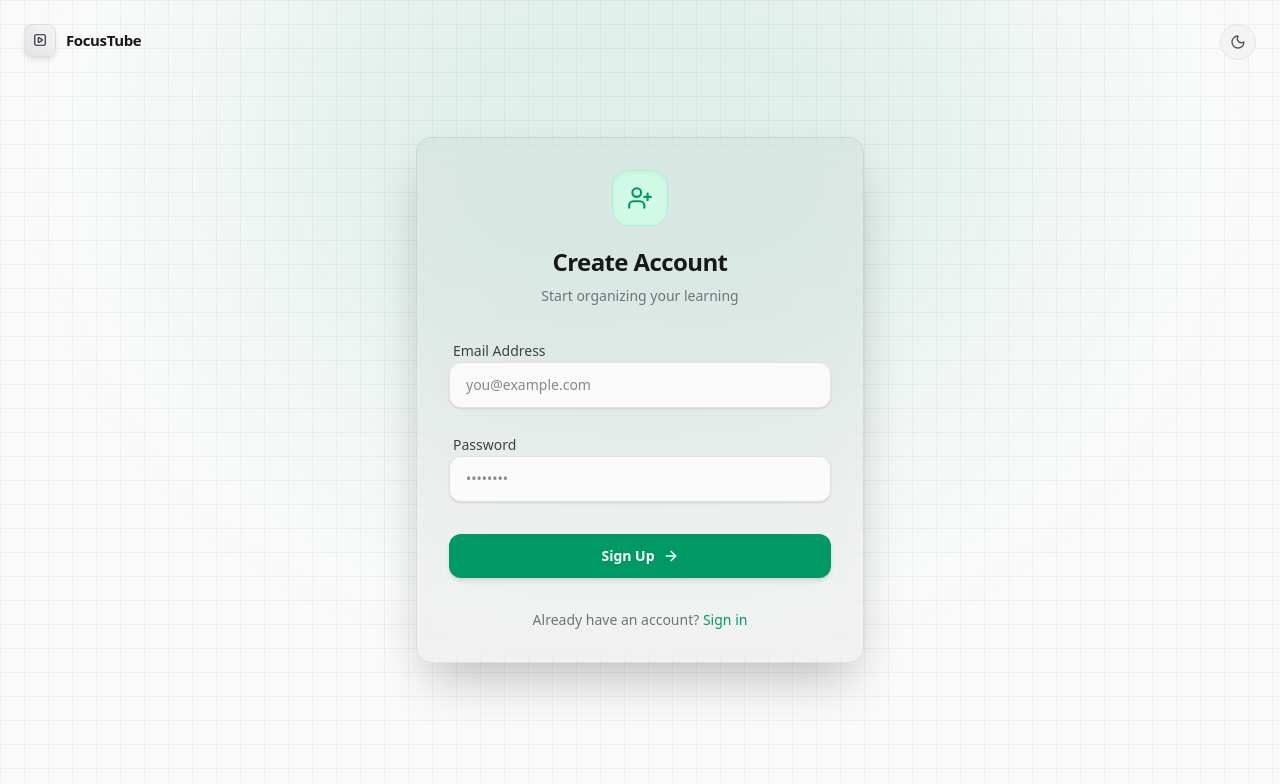
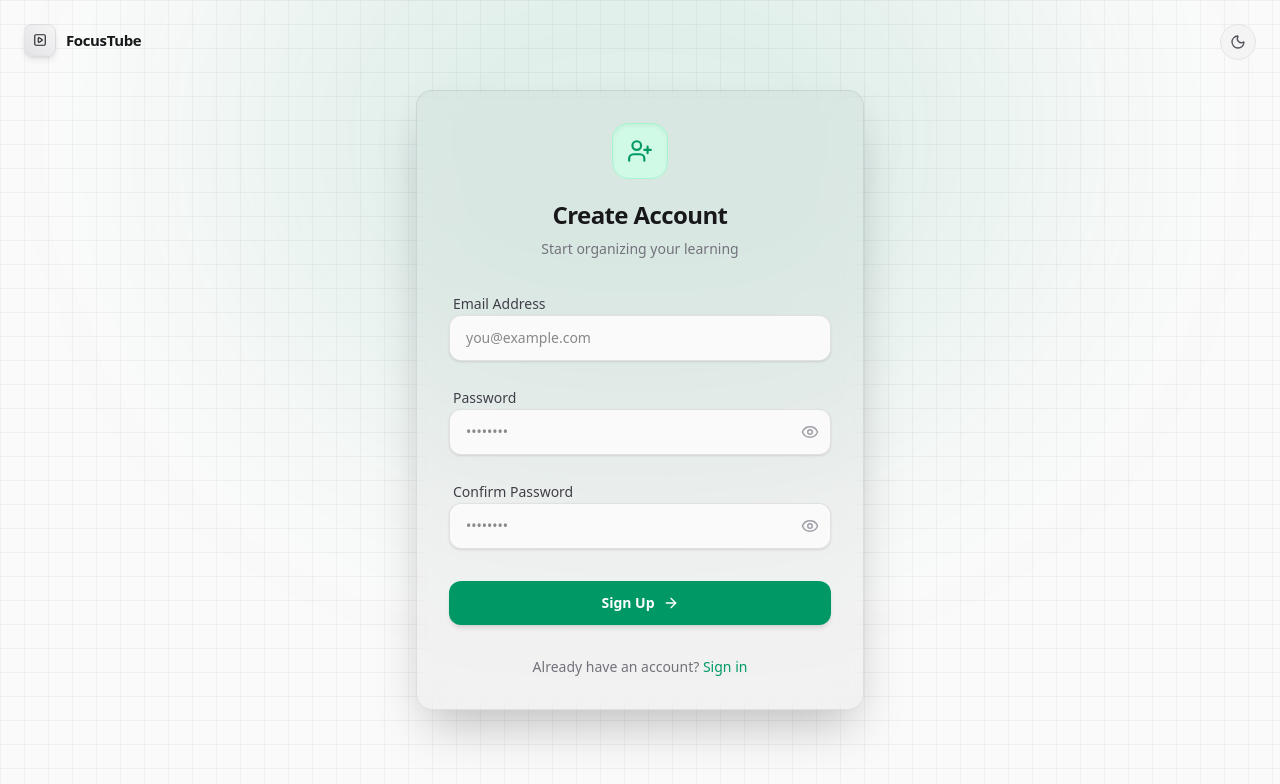
Before and after one commit to Pubudugunawardhana/youtube-collection-manager, a Next.js app in the folder frontend/: page /register in a window 1280 px wide. Shown: the top 784 px of the page. Built offline with nearby package versions, Linux system fonts and the light colour scheme; no server answers.

Commit message:
feat: implement authentication login and registration pages with form validation

```diff
--- a/frontend/src/app/login/page.tsx
+++ b/frontend/src/app/login/page.tsx
@@ -4,12 +4,13 @@ import { useState } from 'react';
 import { useRouter } from 'next/navigation';
 import Link from 'next/link';
 import api from '@/lib/axios';
-import { LogIn, PlaySquare, ArrowRight } from 'lucide-react';
+import { LogIn, PlaySquare, ArrowRight, Eye, EyeOff } from 'lucide-react';
 import { ThemeToggle } from '@/components/theme-toggle';
 
 export default function Login() {
   const [email, setEmail] = useState('');
   const [password, setPassword] = useState('');
+  const [showPassword, setShowPassword] = useState(false);
   const [error, setError] = useState('');
   const [loading, setLoading] = useState(false);
   const router = useRouter();
@@ -92,14 +93,23 @@ export default function Login() {
                 Forgot password?
               </Link>
             </div>
+            <div className="relative">
               <input
-              type="password"
-              className="w-full bg-zinc-50 dark:bg-black border border-black/10 dark:border-white/10 text-zinc-900 dark:text-white text-sm rounded-xl px-4 py-3 outline-none focus:border-blue-500 dark:focus:border-blue-500 focus:ring-1 focus:ring-blue-500 transition-all duration-300 shadow-sm dark:shadow-inner"
+                type={showPassword ? "text" : "password"}
+                className="w-full bg-zinc-50 dark:bg-black border border-black/10 dark:border-white/10 text-zinc-900 dark:text-white text-sm rounded-xl px-4 py-3 outline-none focus:border-blue-500 dark:focus:border-blue-500 focus:ring-1 focus:ring-blue-500 transition-all duration-300 shadow-sm dark:shadow-inner pr-12"
                 value={password}
                 onChange={(e) => setPassword(e.target.value)}
                 required
                 placeholder="••••••••"
               />
+              <button
+                type="button"
+                onClick={() => setShowPassword(!showPassword)}
+                className="absolute right-3 top-1/2 -translate-y-1/2 text-zinc-400 hover:text-zinc-600 dark:hover:text-zinc-300 transition-colors focus:outline-none"
+              >
+                {showPassword ? <EyeOff size={18} /> : <Eye size={18} />}
+              </button>
+            </div>
           </div>
 
           <div className="pt-4">
--- a/frontend/src/app/register/page.tsx
+++ b/frontend/src/app/register/page.tsx
@@ -4,12 +4,15 @@ import { useState } from 'react';
 import { useRouter } from 'next/navigation';
 import Link from 'next/link';
 import api from '@/lib/axios';
-import { UserPlus, PlaySquare, ArrowRight } from 'lucide-react';
+import { UserPlus, PlaySquare, ArrowRight, Eye, EyeOff } from 'lucide-react';
 import { ThemeToggle } from '@/components/theme-toggle';
 
 export default function Register() {
   const [email, setEmail] = useState('');
   const [password, setPassword] = useState('');
+  const [confirmPassword, setConfirmPassword] = useState('');
+  const [showPassword, setShowPassword] = useState(false);
+  const [showConfirmPassword, setShowConfirmPassword] = useState(false);
   const [error, setError] = useState('');
   const [loading, setLoading] = useState(false);
   const router = useRouter();
@@ -17,6 +20,12 @@ export default function Register() {
   const handleSubmit = async (e: React.FormEvent) => {
     e.preventDefault();
     setError('');
+
+    if (password !== confirmPassword) {
+      setError('Passwords do not match');
+      return;
+    }
+
     setLoading(true);
 
     try {
@@ -87,14 +96,44 @@ export default function Register() {
           </div>
           <div className="space-y-1.5 pt-2">
             <label className="text-sm font-medium text-zinc-700 dark:text-zinc-300 ml-1">Password</label>
+            <div className="relative">
               <input
-              type="password"
-              className="w-full bg-zinc-50 dark:bg-black border border-black/10 dark:border-white/10 text-zinc-900 dark:text-white text-sm rounded-xl px-4 py-3 outline-none focus:border-emerald-500 dark:focus:border-emerald-500 focus:ring-1 focus:ring-emerald-500 transition-all duration-300 shadow-sm dark:shadow-inner"
+                type={showPassword ? "text" : "password"}
+                className="w-full bg-zinc-50 dark:bg-black border border-black/10 dark:border-white/10 text-zinc-900 dark:text-white text-sm rounded-xl px-4 py-3 outline-none focus:border-emerald-500 dark:focus:border-emerald-500 focus:ring-1 focus:ring-emerald-500 transition-all duration-300 shadow-sm dark:shadow-inner pr-12"
                 value={password}
                 onChange={(e) => setPassword(e.target.value)}
                 required
                 placeholder="••••••••"
               />
+              <button
+                type="button"
+                onClick={() => setShowPassword(!showPassword)}
+                className="absolute right-3 top-1/2 -translate-y-1/2 text-zinc-400 hover:text-zinc-600 dark:hover:text-zinc-300 transition-colors focus:outline-none"
+              >
+                {showPassword ? <EyeOff size={18} /> : <Eye size={18} />}
+              </button>
+            </div>
+          </div>
+
+          <div className="space-y-1.5 pt-2">
+            <label className="text-sm font-medium text-zinc-700 dark:text-zinc-300 ml-1">Confirm Password</label>
+            <div className="relative">
+              <input
+                type={showConfirmPassword ? "text" : "password"}
+                className="w-full bg-zinc-50 dark:bg-black border border-black/10 dark:border-white/10 text-zinc-900 dark:text-white text-sm rounded-xl px-4 py-3 outline-none focus:border-emerald-500 dark:focus:border-emerald-500 focus:ring-1 focus:ring-emerald-500 transition-all duration-300 shadow-sm dark:shadow-inner pr-12"
+                value={confirmPassword}
+                onChange={(e) => setConfirmPassword(e.target.value)}
+                required
+                placeholder="••••••••"
+              />
+              <button
+                type="button"
+                onClick={() => setShowConfirmPassword(!showConfirmPassword)}
+                className="absolute right-3 top-1/2 -translate-y-1/2 text-zinc-400 hover:text-zinc-600 dark:hover:text-zinc-300 transition-colors focus:outline-none"
+              >
+                {showConfirmPassword ? <EyeOff size={18} /> : <Eye size={18} />}
+              </button>
+            </div>
           </div>
 
           <div className="pt-4">
```
Lines whose indentation alone changed are shown as unchanged.
